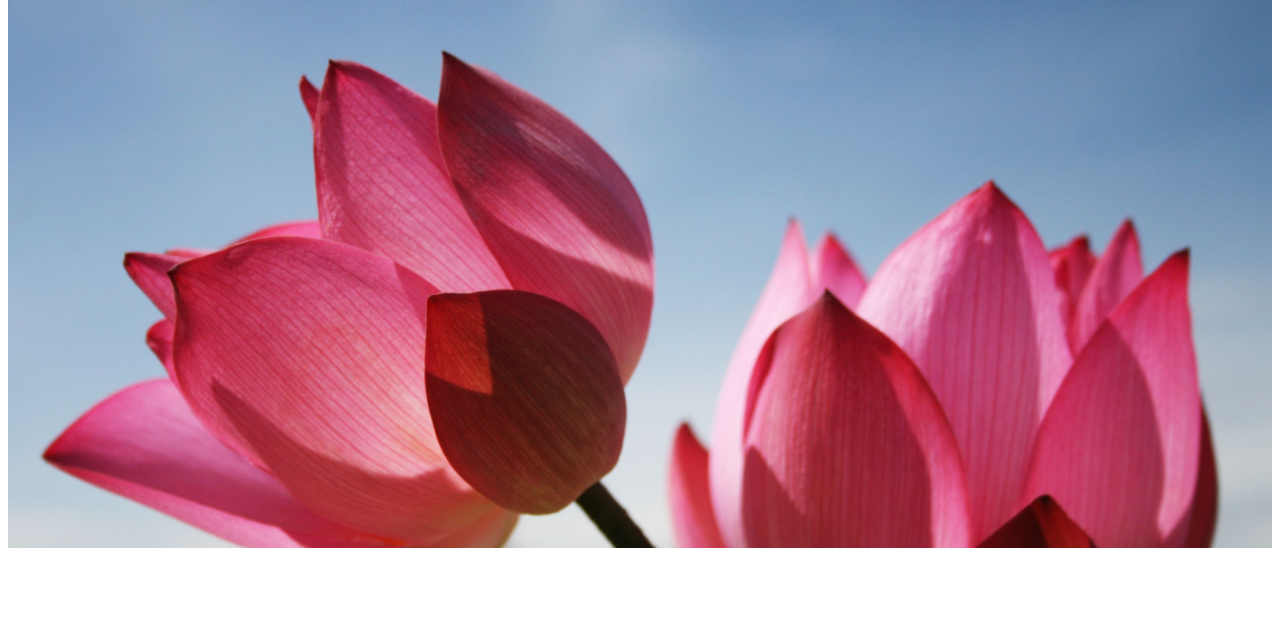
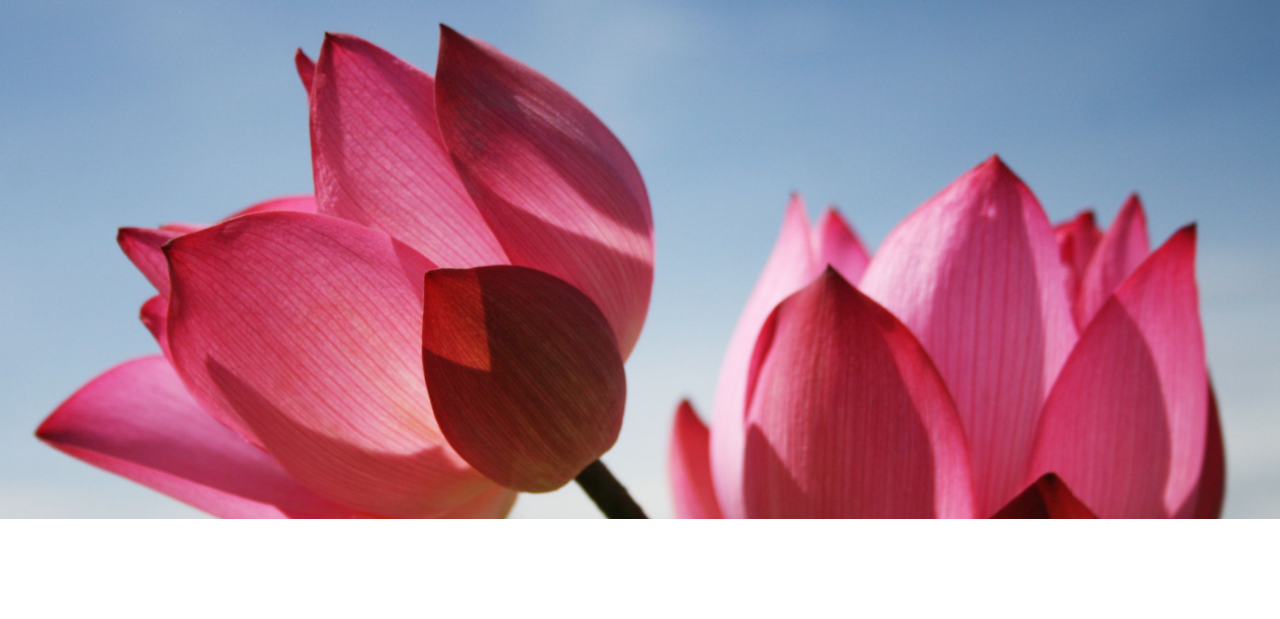
Before and after one commit to code2moksha/git, a website: page index.html in a window 1280 px wide. Shown: the part 181-800 px from the top of the page. Drawn offline with Linux system fonts and the light colour scheme.

Commit message:
bug fixed 1

```diff
--- a/style.css
+++ b/style.css
@@ -1,7 +1,7 @@
-*,
-*::before,
-*::after {
-  box-sizing: inherit;
+*{
+  box-sizing: border-box;
+  padding:0;
+  margin:0;
 }
 .main-header{
   width:100%;
--- a/test.txt
+++ b/test.txt
@@ -1,5 +1,5 @@
 /*
 A test file created
-*
+*bug fix1
 *
 */
```
